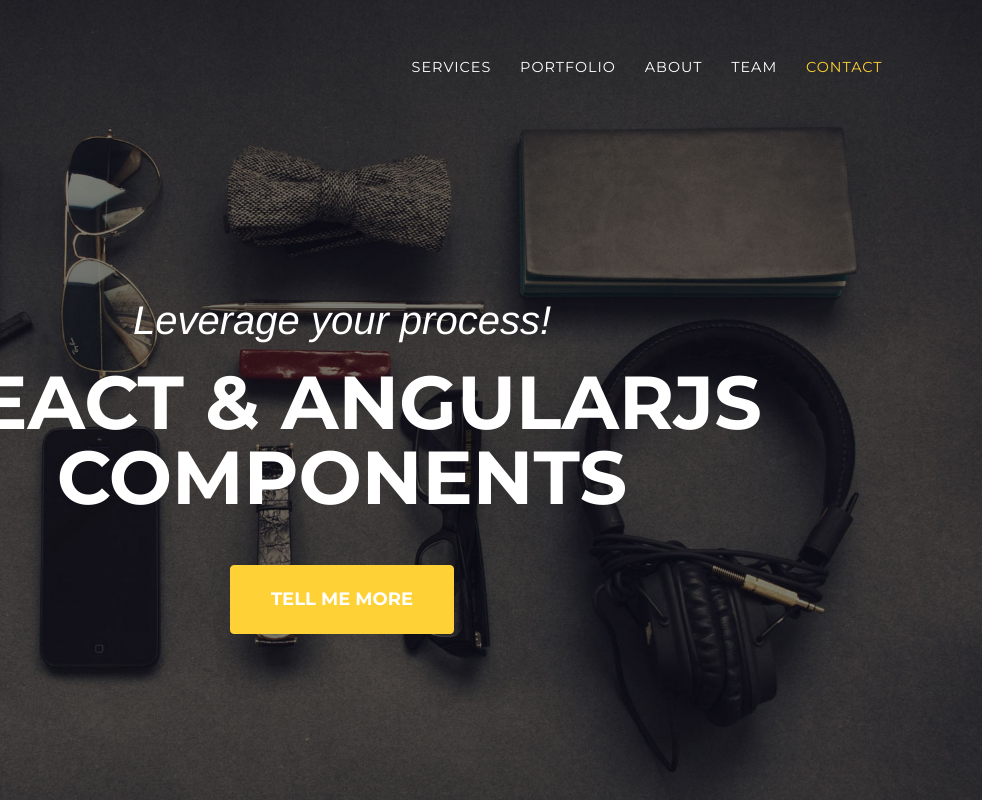
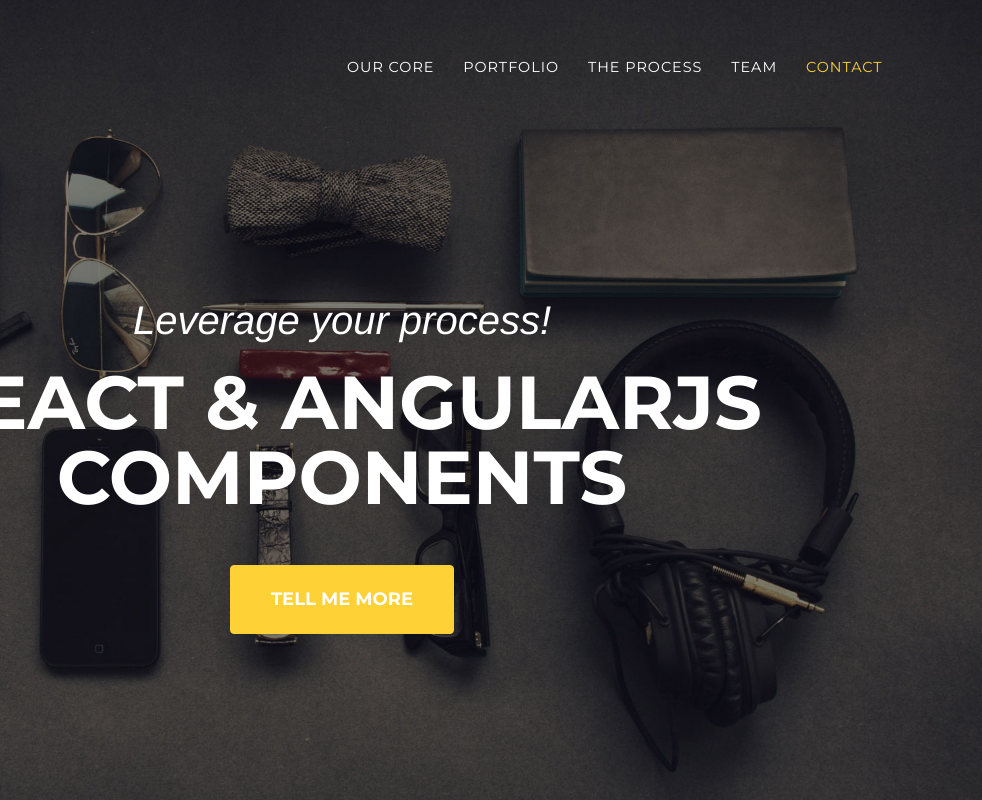
Before and after one commit to front10/front10.github.io, a website: page index.html in a window 1280 px wide. Shown: the top 800 px of the page, 298-1280 px from the left. Drawn offline with nearby package versions, Linux system fonts and the light colour scheme; files that its build step writes are made by us from their sources; a web font is replaced by a local one.

Commit message:
changing nav labels

```diff
--- a/index.html
+++ b/index.html
@@ -41,13 +41,13 @@
         <div class="collapse navbar-collapse" id="navbarResponsive">
           <ul class="navbar-nav text-uppercase ml-auto">
             <li class="nav-item">
-              <a class="nav-link js-scroll-trigger" href="#services">Services</a>
+              <a class="nav-link js-scroll-trigger" href="#services">Our Core</a>
             </li>
             <li class="nav-item">
               <a class="nav-link js-scroll-trigger" href="#portfolio">Portfolio</a>
             </li>
             <li class="nav-item">
-              <a class="nav-link js-scroll-trigger" href="#about">About</a>
+              <a class="nav-link js-scroll-trigger" href="#about">The Process</a>
             </li>
             <li class="nav-item">
               <a class="nav-link js-scroll-trigger" href="#team">Team</a>
```
